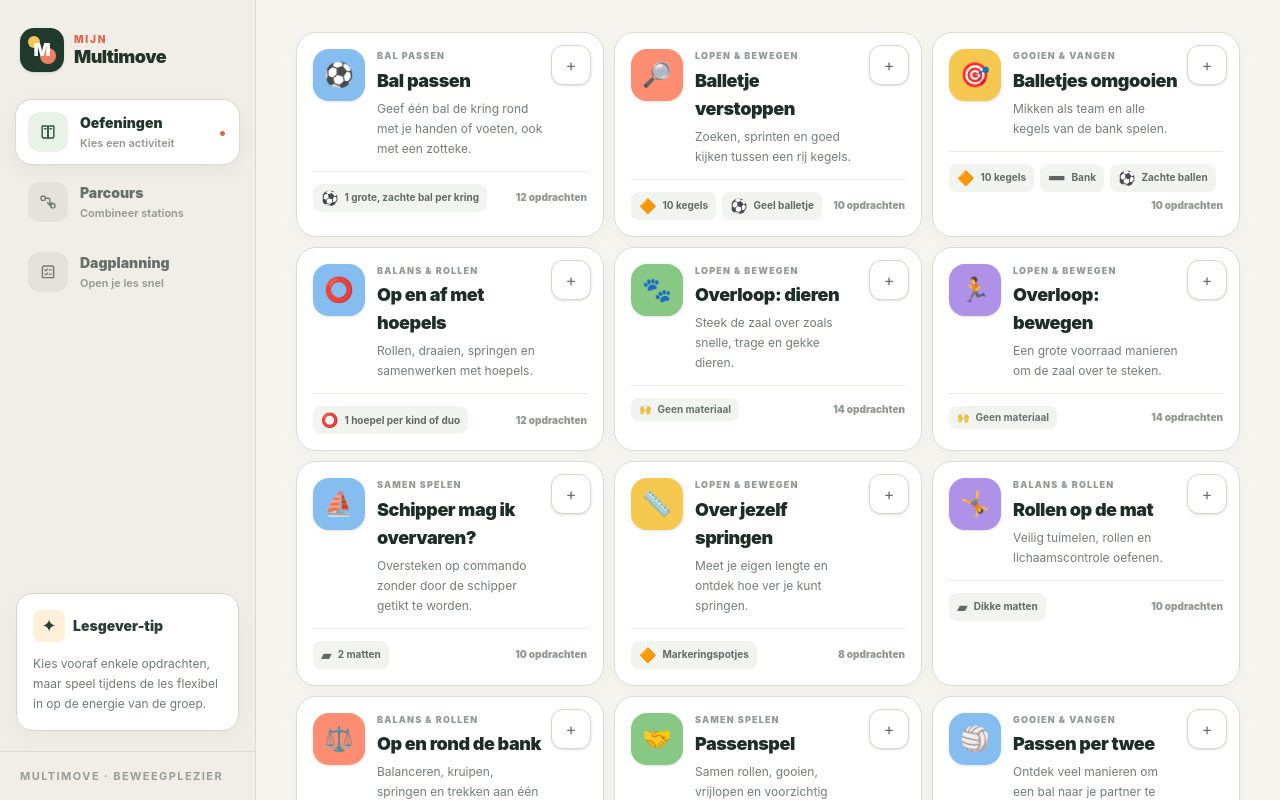
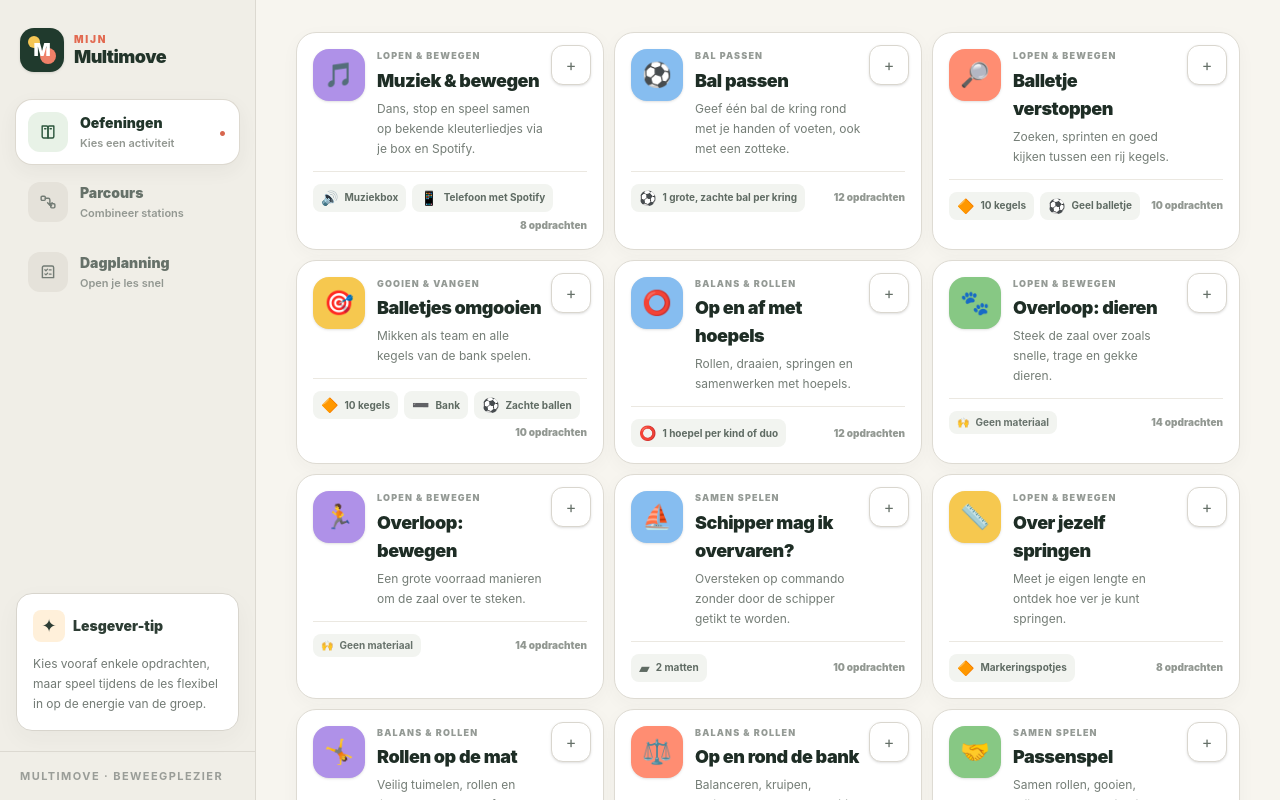
Before and after one commit to dmerckx/animaltimer, a Next.js app: page / in a window 1280 px wide. Shown: the top 800 px of the page. Built offline with nearby package versions, Linux system fonts and the light colour scheme.

Commit message:
Add music exercises with Spotify song links

```diff
--- a/app/ExerciseLibrary.tsx
+++ b/app/ExerciseLibrary.tsx
@@ -338,6 +338,36 @@ function ExerciseDetail({
                 <p className="mt-4 max-w-2xl text-lg font-medium leading-8 text-[#46534b] sm:text-xl">
                   {assignment.instruction}
                 </p>
+                {assignment.songs && assignment.songs.length > 0 && (
+                  <div className="mt-6 border-t border-white/60 pt-4">
+                    <h4 className="text-xs font-black uppercase tracking-[0.12em] text-[#46534b]">
+                      Liedjes bij deze opdracht
+                    </h4>
+                    <ul className="mt-3 space-y-2">
+                      {assignment.songs.map((song) => (
+                        <li key={song.url}>
+                          <a
+                            href={song.url}
+                            target="_blank"
+                            rel="noopener noreferrer"
+                            className="flex min-h-12 items-center justify-between gap-3 rounded-xl bg-white/85 px-4 py-3 text-[#20342a] transition hover:bg-white focus-visible:outline focus-visible:outline-3 focus-visible:outline-offset-2 focus-visible:outline-[#20342a]"
+                          >
+                            <span className="min-w-0">
+                              <span className="block text-sm font-black">{song.title}</span>
+                              <span className="block text-xs text-[#58655d]">{song.artist}</span>
+                            </span>
+                            <span className="shrink-0 text-xs font-extrabold">
+                              Spotify ↗<span className="sr-only"> (opent in een nieuw tabblad)</span>
+                            </span>
+                          </a>
+                        </li>
+                      ))}
+                    </ul>
+                    <p className="mt-3 text-xs leading-5 text-[#46534b]">
+                      Start en pauzeer in Spotify op je gekoppelde box.
+                    </p>
+                  </div>
+                )}
               </div>
             </div>
 
--- a/app/materials.ts
+++ b/app/materials.ts
@@ -58,6 +58,9 @@ export function collectMaterials(items: {
 export function getMaterialIcon(material: string) {
   const value = material.toLocaleLowerCase("nl-BE");
 
+  if (value.includes("muziekbox")) return "🔊";
+  if (value.includes("spotify")) return "📱";
+  if (value.includes("stoel")) return "🪑";
   if (value.includes("parachute")) return "🪂";
   if (value.includes("touw")) return "🪢";
   if (value.includes("hoepel")) return "⭕";
--- a/data/exercises.ts
+++ b/data/exercises.ts
@@ -8,10 +8,17 @@ export const categories = [
 
 export type ExerciseCategory = (typeof categories)[number];
 
+export type ExerciseSong = {
+  title: string;
+  artist: string;
+  url: string;
+};
+
 export type Assignment = {
   title: string;
   instruction: string;
   level?: "Rustig" | "Actief" | "Uitdaging";
+  songs?: ExerciseSong[];
 };
 
 export type Exercise = {
@@ -32,7 +39,110 @@ export type Exercise = {
   assignments: Assignment[];
 };
 
+const musicSongs = {
+  tsjoe: {
+    title: "Tsjoe Tsjoe Wa",
+    artist: "DD Company & Minidisco",
+    url: "https://open.spotify.com/track/5hb0DksHFtYAIIGPFiJfWf",
+  },
+  choo: {
+    title: "Choo Choo Wa",
+    artist: "Minidisco English",
+    url: "https://open.spotify.com/track/0rE6fQWhJAA6JQwnYmWUFb",
+  },
+  rita: {
+    title: "Dans Met Tante Rita",
+    artist: "DD Company & Minidisco",
+    url: "https://open.spotify.com/track/6L6gimE4VLHrnRWOK2Usah",
+  },
+  hoofd: {
+    title: "Hoofd, Schouders, Knie En Teen",
+    artist: "Kinderliedjes",
+    url: "https://open.spotify.com/track/5yvvXdxDrVfldROhJUdyW0",
+  },
+  slaap: {
+    title: "Slaap kindje slaap",
+    artist: "Alles Kids",
+    url: "https://open.spotify.com/track/62GJe7al58JFwcH3LZPzkc",
+  },
+} satisfies Record<string, ExerciseSong>;
+
 export const exercises: Exercise[] = [
+  {
+    id: "muziek",
+    title: "Muziek & bewegen",
+    summary: "Dans, stop en speel samen op bekende kleuterliedjes via je box en Spotify.",
+    category: "Lopen & bewegen",
+    emoji: "🎵",
+    accent: "purple",
+    duration: "± 10–15 min",
+    ages: "3–6 jaar",
+    groupSize: "4–20 kinderen",
+    material: ["Muziekbox", "Telefoon met Spotify"],
+    optionalMaterial: ["1 stevige stoel per kind (stoelendans)", "Hoepels (eilandendans)", "1 zachte bal (doorgeefdans)"],
+    setup:
+      "Koppel je telefoon met Spotify aan de box en test het geluid. Zet de box buiten de speelruimte en laat voldoende plaats tussen de kinderen. Open een liedje bij de opdracht en start of pauzeer het in Spotify. Kies voor stopspelletjes één liedje en pauzeer zelf; de muziek stopt niet automatisch vanuit deze app. Zet vooraf het materiaal klaar voor de gekozen variatie.",
+    tip:
+      "Toon elke beweging eerst en hou het volume zo dat iedereen je kan horen. Begin met korte rondes van 20–30 seconden. Laat bij stopspelletjes niemand afvallen: wie nog beweegt, probeert gewoon opnieuw. Kies bij stoelendans stevige kinderstoelen zonder wieltjes en laat de kinderen wandelen.",
+    assignments: [
+      {
+        title: "Dans mee: Choo Choo Wa",
+        instruction:
+          "Ga verspreid staan met het gezicht naar de lesgever. Doe de bewegingen van Choo Choo Wa samen na: armen vooruit, duimen omhoog en knieën buigen. Bouw de bewegingen één voor één op. Kies Tsjoe Tsjoe Wa voor de Nederlandstalige versie en doe als lesgever mee.",
+        level: "Actief",
+        songs: [musicSongs.tsjoe, musicSongs.choo],
+      },
+      {
+        title: "Stopdans",
+        instruction:
+          "Dans vrij op je eigen plekje. De lesgever pauzeert onverwacht de muziek in Spotify: iedereen bevriest als een standbeeld. Start de muziek weer en dans verder. Wissel af met een gek gezicht of je armen hoog bij de stop. Niemand valt af.",
+        level: "Actief",
+        songs: [musicSongs.rita, musicSongs.tsjoe],
+      },
+      {
+        title: "Stoelendans zonder afvallers",
+        instruction:
+          "Zet voor elk kind een stevige stoel in een kring, met de zitting naar buiten en ruimte om rond te wandelen. Wandel allemaal dezelfde kant op terwijl de muziek speelt. Bij een pauze zoekt iedereen een vrije stoel. Hou alle stoelen staan: iedereen blijft meedoen. Zonder stoelen kan dit met één hoepel per kind.",
+        level: "Actief",
+        songs: [musicSongs.rita, musicSongs.tsjoe],
+      },
+      {
+        title: "Hoofd, schouders, knie en teen",
+        instruction:
+          "Sta op je eigen plekje en wijs de lichaamsdelen aan die je hoort. De lesgever doet voor. Begin met kleine, rustige bewegingen; raak je knieën aan als je tenen te ver zijn. Herhaal en laat de kinderen de bewegingen steeds zelfstandiger uitvoeren.",
+        level: "Rustig",
+        songs: [musicSongs.hoofd],
+      },
+      {
+        title: "Eilandendans",
+        instruction:
+          "Leg één hoepel per kind verspreid op de grond. Dans of wandel tussen de eilanden zonder erin te stappen. Pauzeer de muziek: ieder kind stapt rustig in een vrije hoepel. Start weer en vertrek naar de zee. Hou alle eilanden liggen en laat iedereen meedoen.",
+        level: "Actief",
+        songs: [musicSongs.rita, musicSongs.tsjoe],
+      },
+      {
+        title: "Spiegeldans",
+        instruction:
+          "Sta per twee tegenover elkaar met een armlengte ruimte. Eén kind toont eenvoudige bewegingen op de muziek: klappen, zwaaien of stappen op de plaats. Het andere doet na als een spiegel. Pauzeer na een kort stukje en wissel van leider. De lesgever helpt met voorbeelden.",
+        level: "Actief",
+        songs: [musicSongs.rita, musicSongs.hoofd],
+      },
+      {
+        title: "Muzikale doorgeefdans",
+        instruction:
+          "Sta in een kring en geef een zachte bal rustig van hand tot hand terwijl de muziek speelt. Pauzeer: het kind met de bal toont één beweging die iedereen nadoet. Help met een voorbeeld als kiezen moeilijk is. Start opnieuw en geef verder; niemand valt af.",
+        level: "Rustig",
+        songs: [musicSongs.rita, musicSongs.tsjoe],
+      },
+      {
+        title: "Rustige afsluitdans",
+        instruction:
+          "Zoek een vrij plekje en wieg zacht heen en weer op de muziek. Maak kleine wolken met je handen en laat je armen langzaam zakken. Ga op het einde rustig zitten en adem samen een paar keer in en uit.",
+        level: "Rustig",
+        songs: [musicSongs.slaap],
+      },
+    ],
+  },
   {
     id: "bal-passen",
     title: "Bal passen",
```
Also changed, not shown: 1 other file (tests, documents, lock files or other folders).
